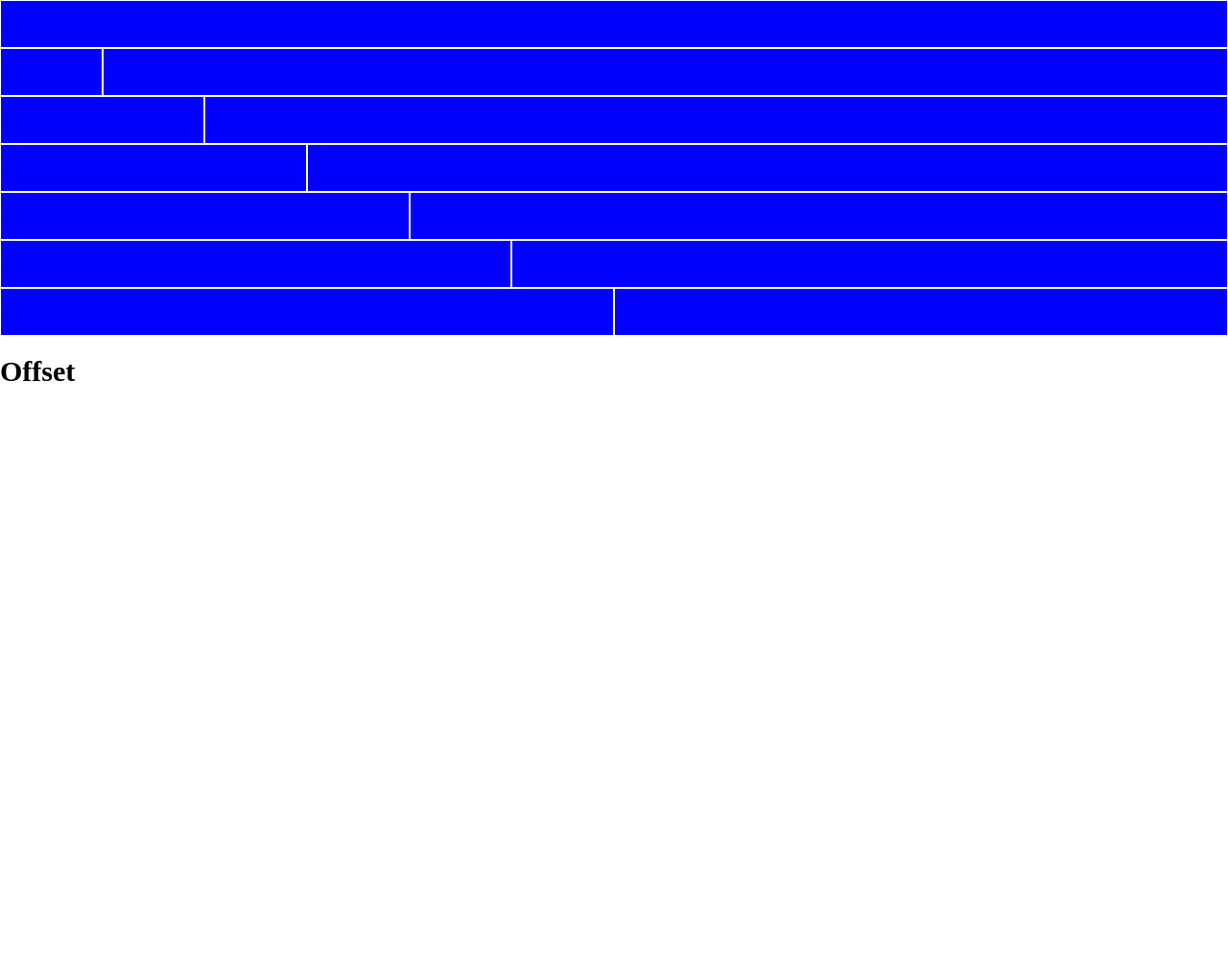
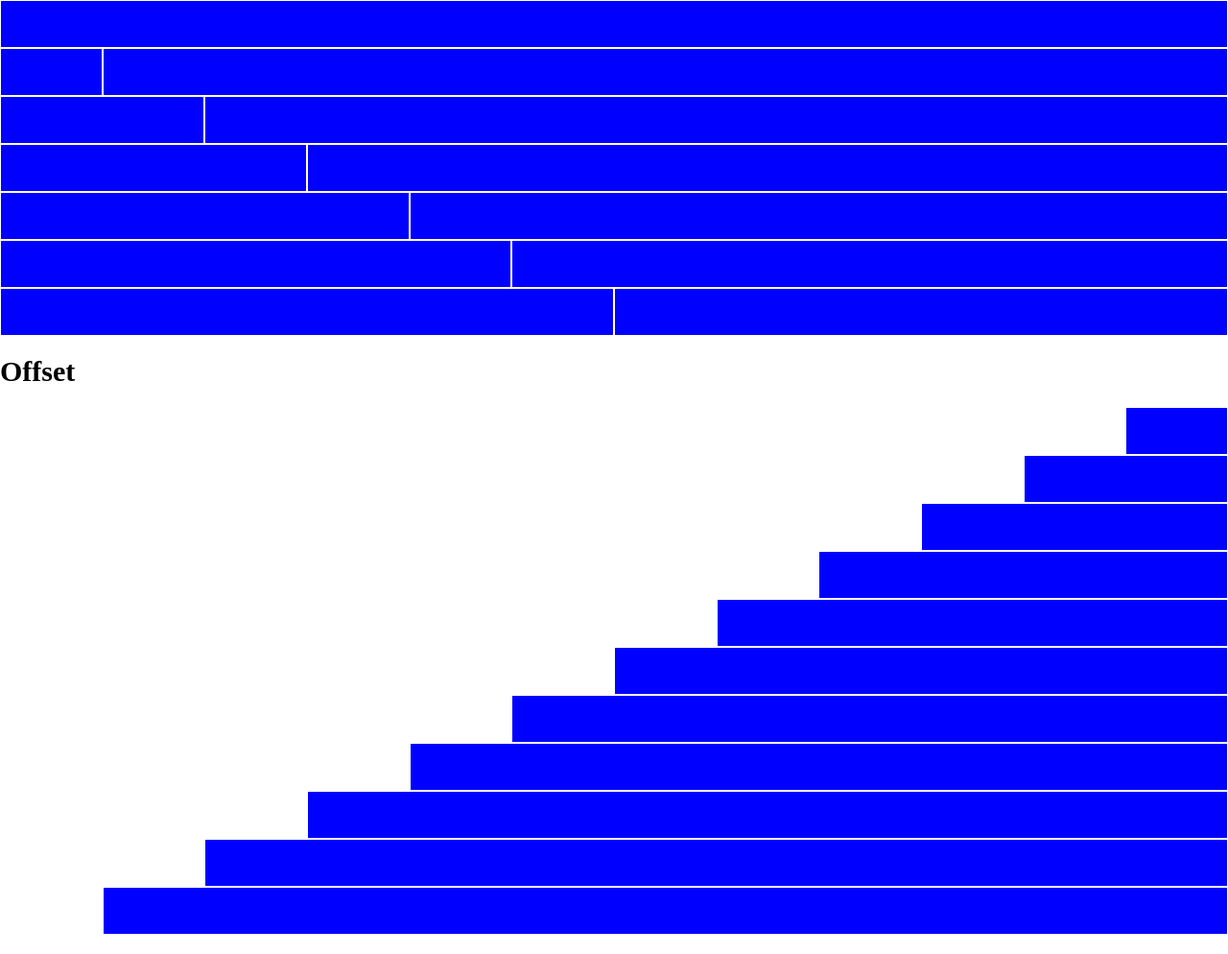
Before and after one commit to emanuelecardone/html-css-12bool, a plain HTML site: page index.html in a window 1280 px wide. Shown: the part 424-1418 px from the top of the page at 96% size. Before the commit the page ends 868 px from the top, so only its background shows below. Drawn offline with Linux system fonts and the light colour scheme.

Commit message:
Finito esercizio normale

```diff
--- a/index.html
+++ b/index.html
@@ -240,37 +240,59 @@
 
     <div class="container fluid-container">
         <div class="row">
-
+            <div class="col-offset-11 col-1">
+                <div class="box"></div>
+            </div>
         </div>
         <div class="row">
-
+            <div class="col-offset-10 col-2">
+                <div class="box"></div>
+            </div>
         </div>
         <div class="row">
-
+            <div class="col-offset-9 col-3">
+                <div class="box"></div>
+            </div>
         </div>
         <div class="row">
-
+            <div class="col-offset-8 col-4">
+                <div class="box"></div>
+            </div>
         </div>
         <div class="row">
-
+            <div class="col-offset-7 col-5">
+                <div class="box"></div>
+            </div>
         </div>
         <div class="row">
-
+            <div class="col-offset-6 col-6">
+                <div class="box"></div>
+            </div>
         </div>
         <div class="row">
-
+            <div class="col-offset-5 col-7">
+                <div class="box"></div>
+            </div>
         </div>
         <div class="row">
-
+            <div class="col-offset-4 col-8">
+                <div class="box"></div>
+            </div>
         </div>
         <div class="row">
-
+            <div class="col-offset-3 col-9">
+                <div class="box"></div>
+            </div>
         </div>
         <div class="row">
-
+            <div class="col-offset-2 col-10">
+                <div class="box"></div>
+            </div>
         </div>
         <div class="row">
-
+            <div class="col-offset-1 col-11">
+                <div class="box"></div>
+            </div>
         </div>
     </div>
 </body>
```
